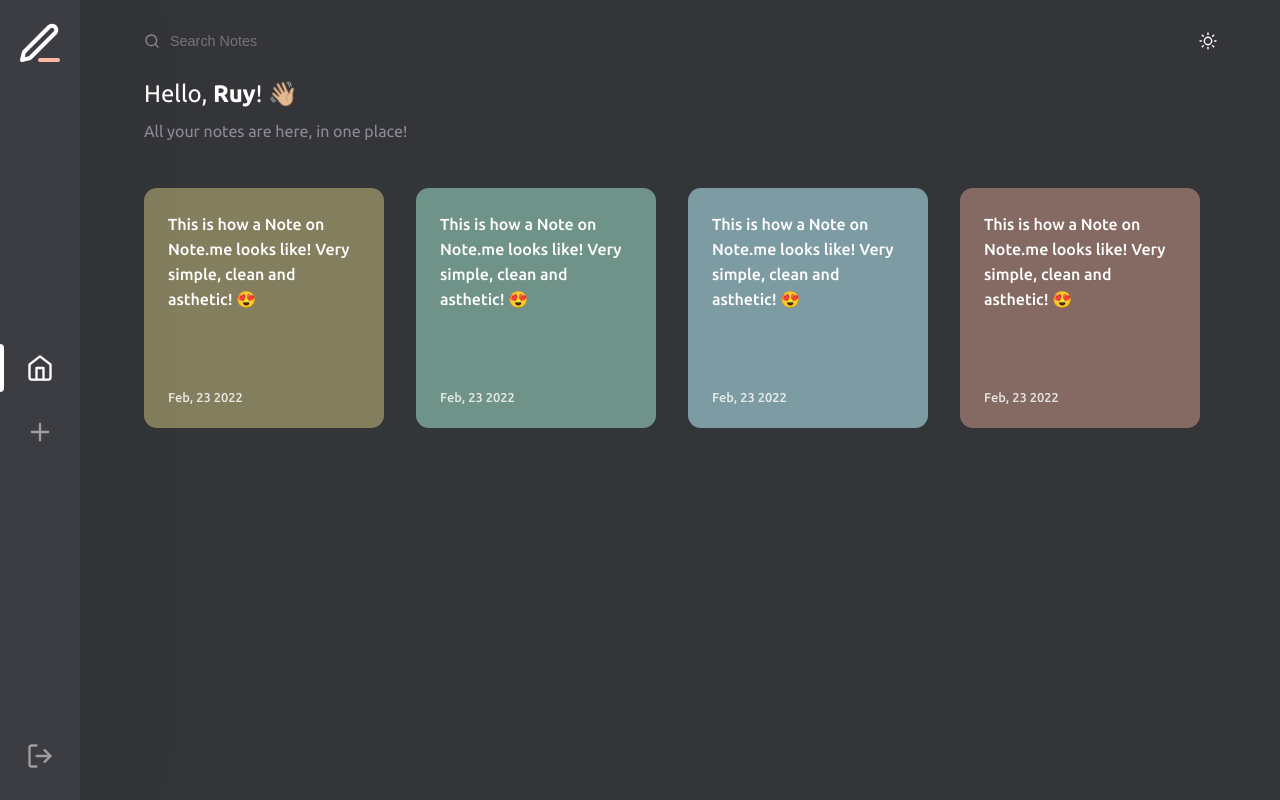
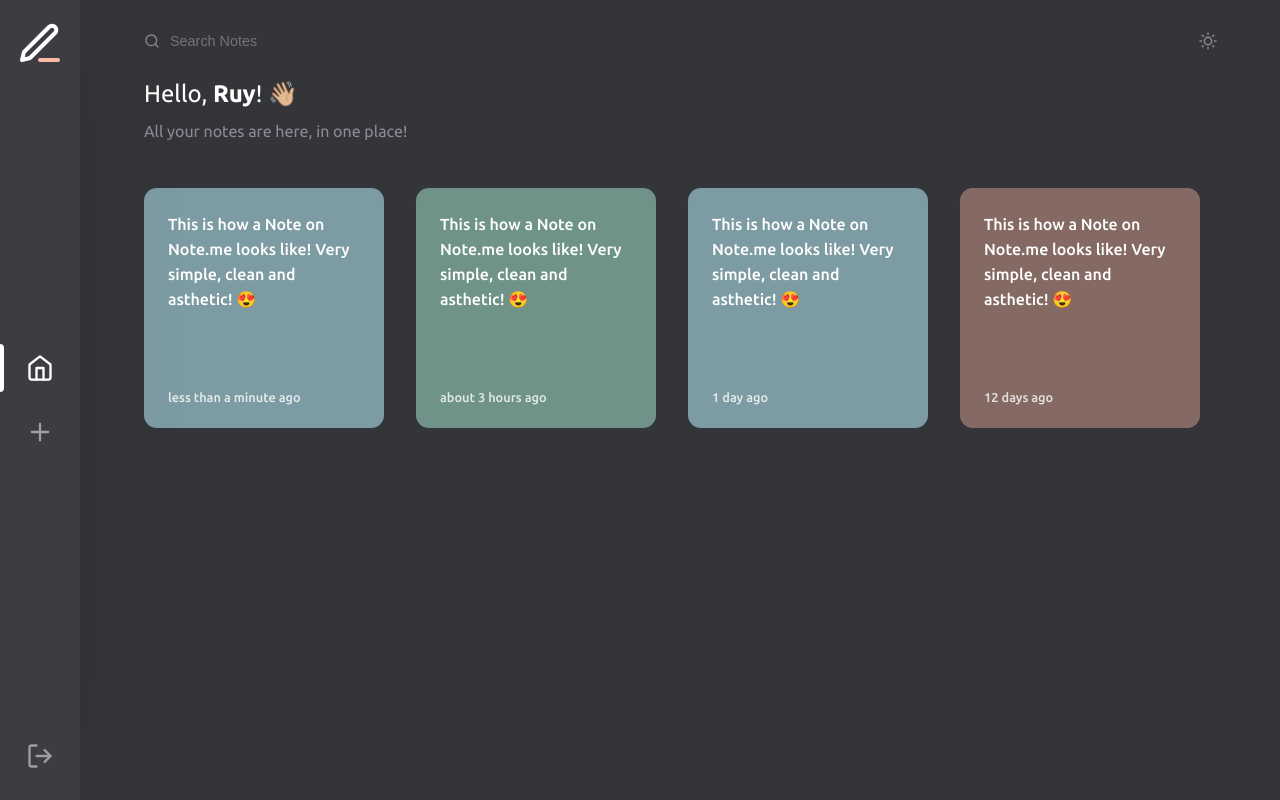
Before and after one commit to ruymon/note.me, a React (Vite) app: page /app/1 in a window 1280 px wide. Built offline with nearby package versions, Linux system fonts and the light colour scheme.

Commit message:
feat(format): Format Date timestamp

```diff
--- a/package.json
+++ b/package.json
@@ -8,7 +8,9 @@
     "preview": "vite preview"
   },
   "dependencies": {
+    "date-fns": "^2.28.0",
     "react": "^17.0.2",
+    "react-beautiful-dnd": "^13.1.0",
     "react-dom": "^17.0.2",
     "react-icons": "^4.3.1",
     "react-router-dom": "6",
@@ -16,6 +18,7 @@
   },
   "devDependencies": {
     "@types/react": "^17.0.33",
+    "@types/react-beautiful-dnd": "^13.1.2",
     "@types/react-dom": "^17.0.10",
     "@types/styled-components": "^5.1.23",
     "@vitejs/plugin-react": "^1.0.7",
--- a/src/components/Post/index.tsx
+++ b/src/components/Post/index.tsx
@@ -1,5 +1,8 @@
 import { ReactNode } from "react";
 import { useTheme } from "styled-components";
+
+import { formatTimestamp } from "../../utils/formatTimestamp";
+
 import { Container, Content } from "./styles";
 
 interface PostProps {
@@ -19,11 +22,13 @@ export function Post(props: PostProps) {
     cyan: currentTheme.colors.post.opaqueLightCyan,
   };
 
+  const formatedTime = formatTimestamp(props.date);
+
   return (
     <Container color={postColorDictionary[props.color]}>
       <Content>
-        {props.children}
-        <span>{props.date}</span>
+        <p>{props.children}</p>
+        <span>{formatedTime}</span>
       </Content>
     </Container>
   );
--- /dev/null
+++ b/src/components/PostContainer/index.tsx
@@ -0,0 +1,21 @@
+import { ReactNode } from "react";
+import { Container } from "./styles";
+import { DragDropContext, Droppable, Draggable } from "react-beautiful-dnd";
+
+interface PostContainerProps {
+  children: ReactNode[];
+}
+
+export function PostContainer({ children }: PostContainerProps) {
+  return (
+    <DragDropContext onDragEnd={() => console.log("drag end")}>
+      <Container>
+        {/* {
+          children.map((child) => (<Draggable>{child}</Draggable>))
+        } */}
+
+        {children}
+      </Container>
+    </DragDropContext>
+  );
+}
--- /dev/null
+++ b/src/components/PostContainer/styles.ts
@@ -0,0 +1,11 @@
+import styled from "styled-components";
+
+export const Container = styled.div`
+  display: flex;
+  flex-direction: row;
+  align-items: center;
+  justify-content: flex-start;
+  gap: 2rem;
+
+  flex-wrap: wrap;
+`;
--- a/src/components/ThemeIcon/styles.ts
+++ b/src/components/ThemeIcon/styles.ts
@@ -9,7 +9,7 @@ export const ThemeIconWrapper = styled.a`
   transform: scale(1.1);
 
   svg {
-    color: ${props => props.theme.colors.texts.primary};
+    color: ${props => props.theme.colors.texts.secondary};
   }
 
   &:hover {
--- /dev/null
+++ b/src/mocks/posts.ts
@@ -0,0 +1,30 @@
+import { subDays, subHours } from "date-fns";
+
+export const postData = {
+  posts: [
+    {
+      id: 1,
+      content: 'This is how a Note on Note.me looks like! Very simple, clean and asthetic! 😍',
+      color: 'green',
+      date: subHours(new Date(), 3).getTime()
+    },
+    {
+      id: 2,
+      content: 'This is how a Note on Note.me looks like! Very simple, clean and asthetic! 😍',
+      color: 'orange',
+      date: subDays(new Date(), 12).getTime()
+    },
+    {
+      id: 3,
+      content: 'This is how a Note on Note.me looks like! Very simple, clean and asthetic! 😍',
+      color: 'cyan',
+      date: subDays(new Date(), 1).getTime()
+    },
+    {
+      id: 4,
+      content: 'This is how a Note on Note.me looks like! Very simple, clean and asthetic! 😍',
+      color: 'cyan',
+      date: Date.now()
+    },
+  ]
+};
--- a/src/pages/Dashboard/index.tsx
+++ b/src/pages/Dashboard/index.tsx
@@ -1,12 +1,17 @@
 import { Sidebar } from './../../components/Sidebar';
-import { Container, Wrapper, PostContainer } from './styles'
+import { Container, Wrapper } from './styles'
 
 import { Post } from './../../components/Post';
 import { Header } from '../../components/Header';
 import { Greeting } from '../../components/Greeting';
+import { PostContainer } from '../../components/PostContainer';
+
+import { postData } from './../../mocks/posts';
 
 
 export function Dashboard() {
+  const posts = postData.posts.sort((a, b) => b.date - a.date);
+
   return (
     <Wrapper>
       <Sidebar />
@@ -16,21 +21,11 @@ export function Dashboard() {
         <Greeting name={'Ruy'} />
 
         <PostContainer>
-          <Post color='yellow' date='Feb, 23 2022'>
-            <p>This is how a Note on Note.me looks like! Very simple, clean and asthetic! 😍</p>
-          </Post>
-
-          <Post color='green' date='Feb, 23 2022'>
-            <p>This is how a Note on Note.me looks like! Very simple, clean and asthetic! 😍</p>
-          </Post>
-
-          <Post color='cyan' date='Feb, 23 2022'>
-            <p>This is how a Note on Note.me looks like! Very simple, clean and asthetic! 😍</p>
-          </Post>
-
-          <Post color='orange' date='Feb, 23 2022'>
-            <p>This is how a Note on Note.me looks like! Very simple, clean and asthetic! 😍</p>
-          </Post>
+          {
+            posts.map((post: any) => <Post color={post.color} date={post.date}>{post.content}
+            </Post>
+            )
+          }
         </PostContainer>
 
       </Container>
--- a/src/pages/Dashboard/styles.ts
+++ b/src/pages/Dashboard/styles.ts
@@ -19,13 +19,3 @@ export const Container = styled.main`
 
   padding: 0 4rem;
 `
-
-export const PostContainer = styled.div`
-  display: flex;
-  flex-direction: row;
-  align-items: center;
-  justify-content: flex-start;
-  gap: 2rem;
-
-  flex-wrap: wrap;
-`;
--- /dev/null
+++ b/src/utils/formatTimestamp.ts
@@ -0,0 +1,10 @@
+import { formatDistance } from 'date-fns';
+
+export function formatTimestamp(time: number) {
+  console.log(new Date(time));
+
+
+  const formatedTime = formatDistance(new Date(time), new Date(), { addSuffix: true });
+
+  return formatedTime;
+}
```
Also changed, not shown: 1 other file (tests, documents, lock files or other folders).
